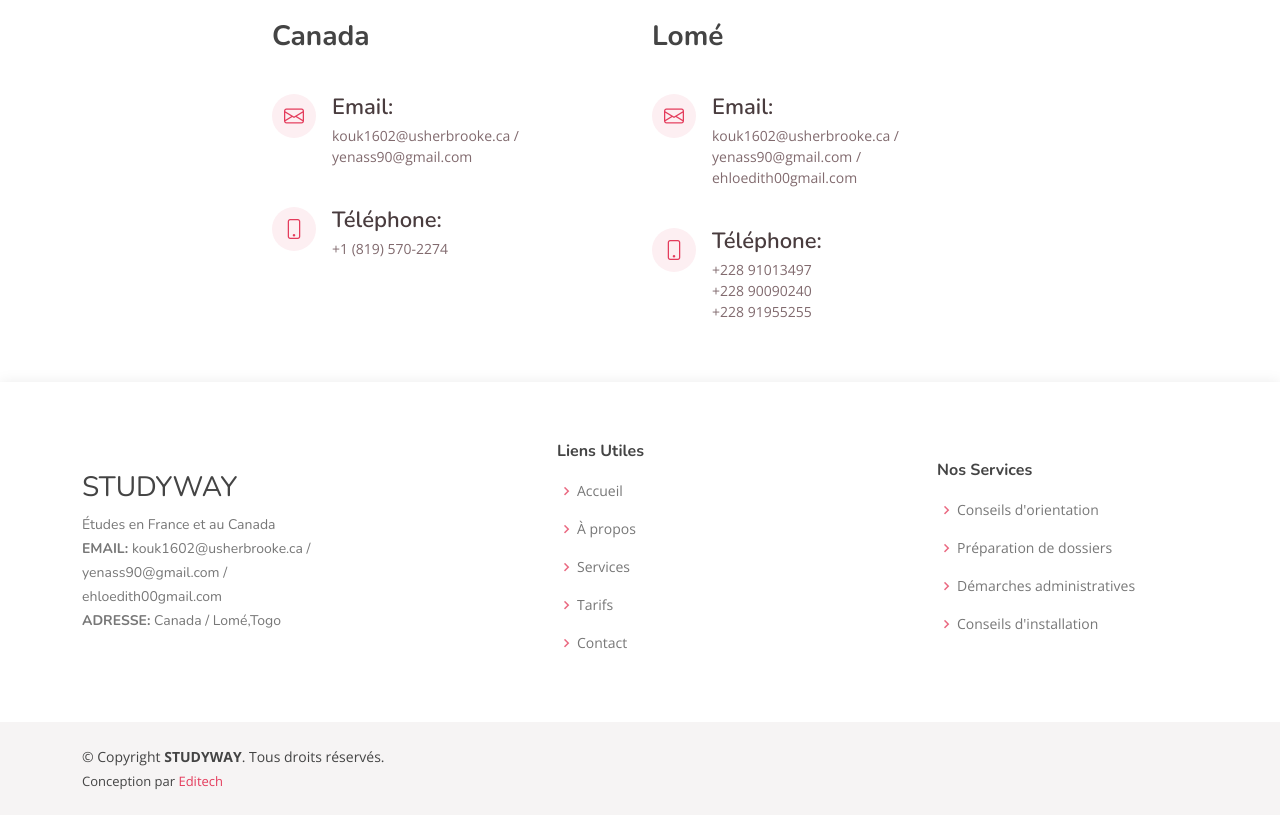
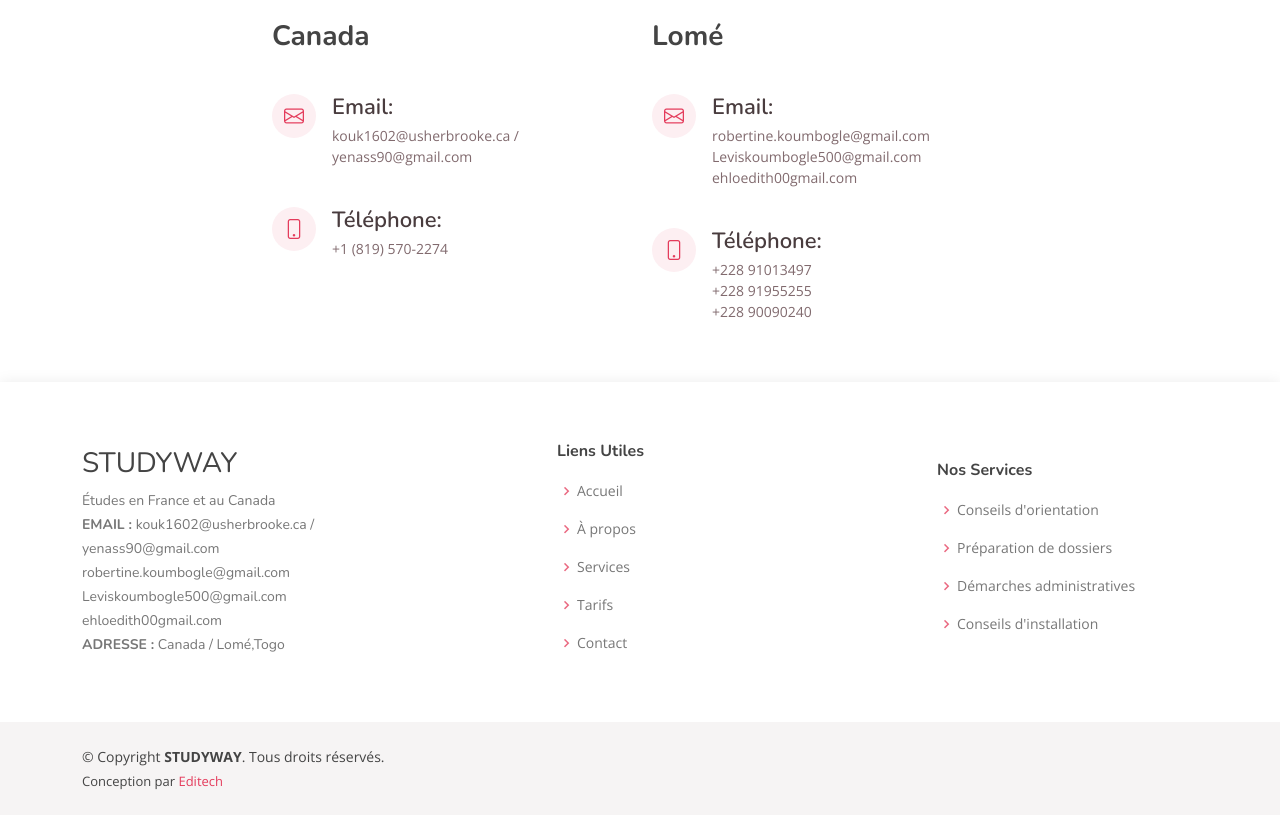
Before and after one commit to edith0905/studyway, a plain HTML site: page index.html in a window 1280 px wide. Shown: the part 2620-3435 px from the top of the page. Drawn offline with nearby package versions, Linux system fonts and the light colour scheme.

Commit message:
modification du footer

```diff
--- a/index.html
+++ b/index.html
@@ -305,7 +305,10 @@
               <div class="email">
                 <i class="bi bi-envelope"></i>
                 <h4>Email:</h4>
-                <p>kouk1602@usherbrooke.ca / yenass90@gmail.com / ehloedith00gmail.com
+                <p>
+                    robertine.koumbogle@gmail.com
+                    Leviskoumbogle500@gmail.com
+                    ehloedith00gmail.com
                 </p>
               </div>
 
@@ -313,8 +316,8 @@
                 <i class="bi bi-phone"></i>
                 <h4>Téléphone:</h4>
                 <p>+228 91013497
+                  <br>+228 91955255
                   <br>+228 90090240
-                  <br>+228 91955255
                 </p>
               </div>
 
@@ -339,12 +342,14 @@
             <h3 class="text-uppercase">StudyWay</h3>
             <p>
               Études en France et au Canada<br>
-              <strong class="text-uppercase">Email:</strong> kouk1602@usherbrooke.ca /
-              <br>yenass90@gmail.com /
+              <strong class="text-uppercase">Email :</strong> kouk1602@usherbrooke.ca /
+              <br>yenass90@gmail.com
+              <br>robertine.koumbogle@gmail.com
+              <br>Leviskoumbogle500@gmail.com
               <br>ehloedith00gmail.com
             </p>
             <p>
-              <strong class="text-uppercase">Adresse:</strong> Canada / Lomé,Togo
+              <strong class="text-uppercase">Adresse :</strong> Canada / Lomé,Togo
             </p>
           </div>
 
```
